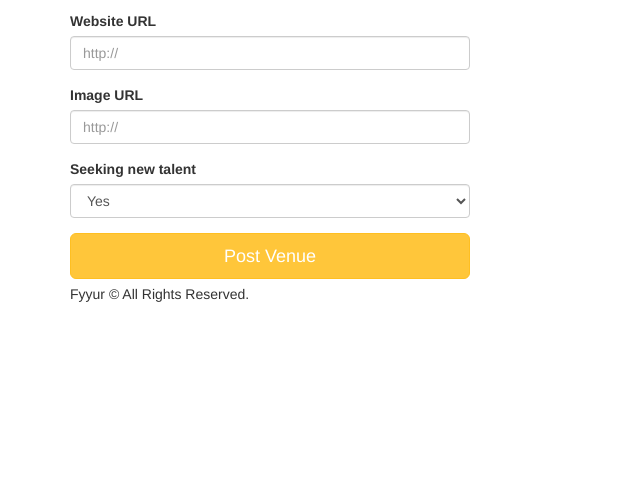
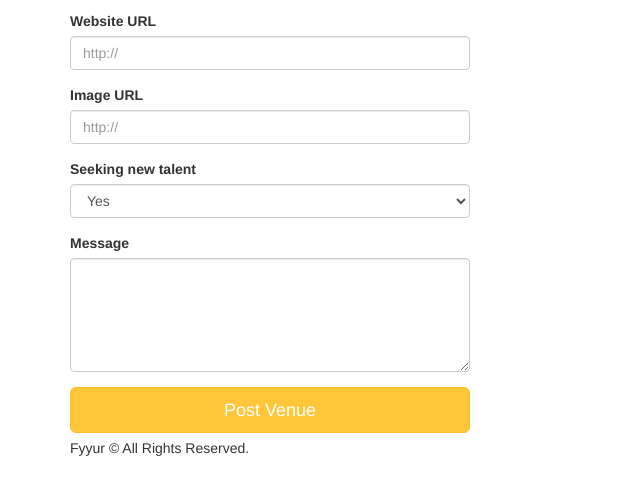
Before and after one commit to leticialourenco/fyyur_postgreSQL_models, a Flask app: page /venues/create in a window 1280 px wide. Shown: the part 617-1110 px from the top of the page, without its empty margins (0-640 px from the left). Before the commit the page ends 919 px from the top, so only its background shows below. Run offline with Flask 2, Linux system fonts and the light colour scheme; some libraries are stand-ins or nearby versions.

Commit message:
Migrate db to include column message on venue and artist table

```diff
--- a/app.py
+++ b/app.py
@@ -34,6 +34,7 @@ class Venue(db.Model):
     id = db.Column(db.Integer, primary_key=True)
     name = db.Column(db.String, nullable=False)
     seeking = db.Column(db.Boolean, nullable=False, default=False)
+    seeking_message = db.Column(db.String)
     genres = db.Column(db.String, nullable=False)
     city = db.Column(db.String(120), nullable=False)
     state = db.Column(db.String(120), nullable=False)
@@ -50,6 +51,7 @@ class Artist(db.Model):
     id = db.Column(db.Integer, primary_key=True)
     name = db.Column(db.String, nullable=False)
     seeking = db.Column(db.Boolean, nullable=False, default=False)
+    seeking_message = db.Column(db.String)
     genres = db.Column(db.String, nullable=False)
     city = db.Column(db.String(120), nullable=False)
     state = db.Column(db.String(120), nullable=False)
@@ -156,7 +158,7 @@ def show_venue(venue_id):
     "website": venue.website_link,
     "facebook_link": venue.facebook_link,
     "seeking_talent": venue.seeking,
-    "seeking_description": "We are on the lookout for a local artist to play every two weeks. Please call us.",
+    "seeking_description": venue.seeking_message,
     "image_link": venue.image_link,
     "past_shows_count": 0,
     "upcoming_shows_count": 0,
@@ -198,6 +200,7 @@ def create_venue_submission():
 
     name = form.name.data
     seeking = True if form.seeking.data == 'Yes' else False
+    seeking_message = form.seeking_message.data
     genres = form.genres.data
     city = form.city.data
     state = form.state.data
@@ -209,7 +212,8 @@ def create_venue_submission():
 
     venue = Venue(
         name=name, seeking=seeking, genres=genres, city=city, state=state, address=address,
-        phone=phone, website_link=website_link, image_link=image_link, facebook_link=facebook_link
+        phone=phone, website_link=website_link, image_link=image_link, facebook_link=facebook_link,
+        seeking_message=seeking_message
     )
 
     db.session.add(venue)
@@ -273,7 +277,7 @@ def show_artist(artist_id):
     "website": artist.website_link,
     "facebook_link": artist.facebook_link,
     "seeking_venue": artist.seeking,
-    "seeking_description": " Looking for shows to perform at in the San Francisco Bay Area! ",
+    "seeking_description": artist.seeking_message,
     "image_link": artist.image_link,
     "past_shows_count": 0,
     "upcoming_shows_count": 0,
@@ -369,6 +373,7 @@ def create_artist_submission():
 
     name = form.name.data
     seeking = True if form.seeking.data == 'Yes' else False
+    seeking_message = form.seeking_message.data
     genres = form.genres.data
     city = form.city.data
     state = form.state.data
@@ -379,7 +384,8 @@ def create_artist_submission():
 
     artist = Artist(
       name=name, seeking=seeking, genres=genres, city=city, state=state, phone=phone,
-      website_link=website_link, image_link=image_link, facebook_link=facebook_link
+      website_link=website_link, image_link=image_link, facebook_link=facebook_link,
+      seeking_message=seeking_message
     )
 
     db.session.add(artist)
--- a/forms.py
+++ b/forms.py
@@ -1,6 +1,6 @@
 from datetime import datetime
 from flask_wtf import Form
-from wtforms import StringField, SelectField, SelectMultipleField, DateTimeField, BooleanField
+from wtforms import StringField, SelectField, SelectMultipleField, DateTimeField, TextAreaField
 from wtforms.validators import DataRequired, AnyOf, URL
 
 class ShowForm(Form):
@@ -126,6 +126,9 @@ class VenueForm(Form):
             ('No', 'No')
         ]
     )
+    seeking_message = TextAreaField(
+        'seeking_message', render_kw={"rows": 5}
+    )
 
 
 
@@ -238,5 +241,6 @@ class ArtistForm(Form):
             ('No', 'No')
         ]
     )
-
-# TODO IMPLEMENT NEW ARTIST FORM AND NEW SHOW FORM
+    seeking_message = TextAreaField(
+        'seeking_message', render_kw={"rows": 5}
+    )
--- a/templates/forms/new_artist.html
+++ b/templates/forms/new_artist.html
@@ -44,6 +44,10 @@
           <label for="seeking">Seeking new opportunities</label>
           {{ form.seeking(class_ = 'form-control', autofocus = true) }}
       </div>
+      <div class="form-group">
+          <label for="seeking_message">Message</label>
+          {{ form.seeking_message(class_ = 'form-control', autofocus = true) }}
+      </div>
       <input type="submit" value="Post Artist" class="btn btn-primary btn-lg btn-block">
     </form>
   </div>
--- a/templates/forms/new_venue.html
+++ b/templates/forms/new_venue.html
@@ -48,6 +48,10 @@
           <label for="seeking">Seeking new talent</label>
           {{ form.seeking(class_ = 'form-control', autofocus = true) }}
       </div>
+      <div class="form-group">
+          <label for="seeking_message">Message</label>
+          {{ form.seeking_message(class_ = 'form-control', autofocus = true) }}
+      </div>
       <input type="submit" value="Post Venue" class="btn btn-primary btn-lg btn-block">
     </form>
   </div>
```
Also changed, not shown: migrations/versions/7f840739afff_add_message_column_to_venue_and_artist_.py (added, +30 -0 lines).
